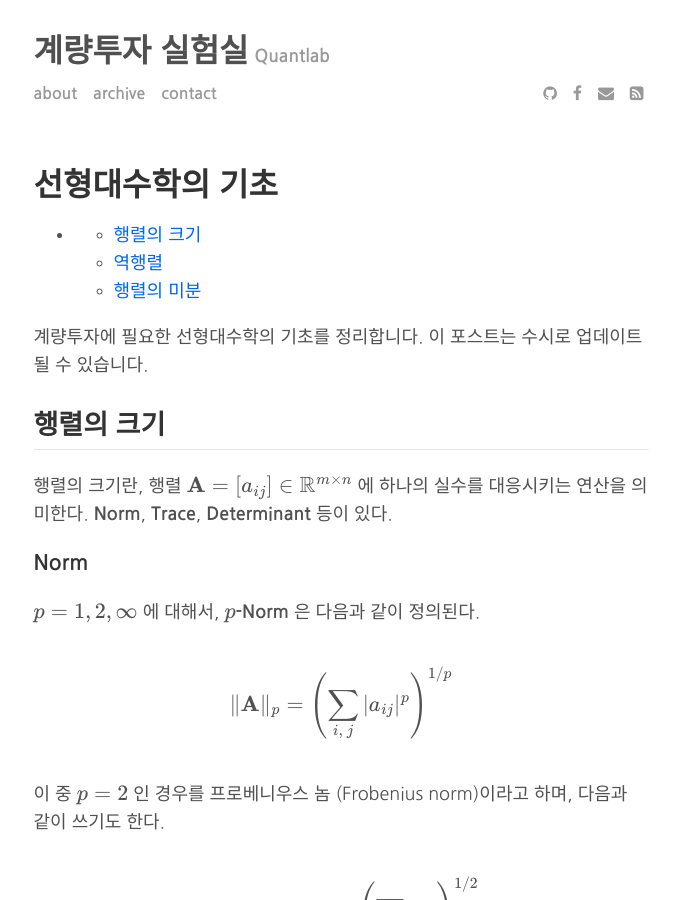
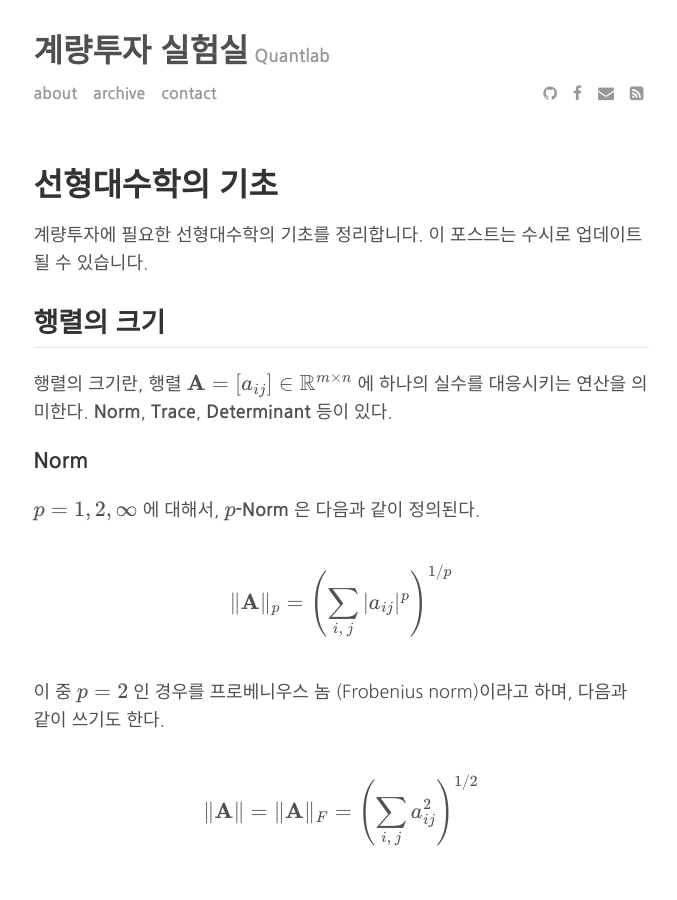
Before and after one commit to gem763/gem763.github.io, a Jekyll site: the page built from _posts/2017-08-23-linear-algebra-basic.md, in a window 1280 px wide and 900 px high. Shown: the whole window, without its empty margins (299-976 px from the left). Built offline with Jekyll 4.4.1, drawn with Linux system fonts in a browser that asks for light colours; formulas are drawn with MathJax 3; comment, search, counter and statistics services are not loaded.

Commit message:
Uploaded by https://stackedit.io/

```diff
--- a/_posts/2017-08-23-linear-algebra-basic.md
+++ b/_posts/2017-08-23-linear-algebra-basic.md
@@ -5,20 +5,6 @@ tags: [선형대수학]
 excerpt_separator: <!--more-->
 
 ---
-
-<div class="stackedit__toc">
-
-<ul>
-<li>
-<ul>
-<li><a href="#행렬의-크기">행렬의 크기</a></li>
-<li><a href="#역행렬">역행렬</a></li>
-<li><a href="#행렬의-미분">행렬의 미분</a></li>
-</ul>
-</li>
-</ul>
-
-</div>
 
 계량투자에 필요한 선형대수학의 기초를 정리합니다. 이 포스트는 수시로 업데이트 될 수 있습니다.
 <!--more-->
```
